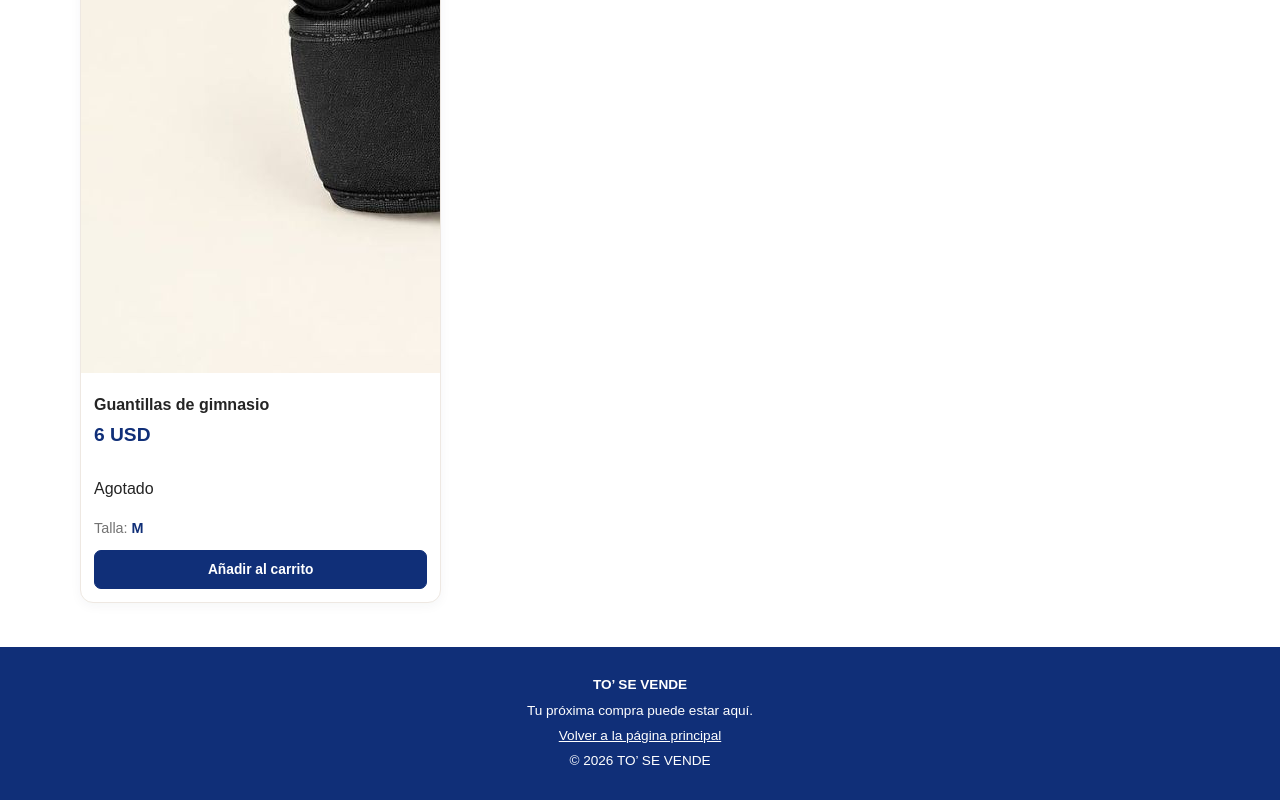
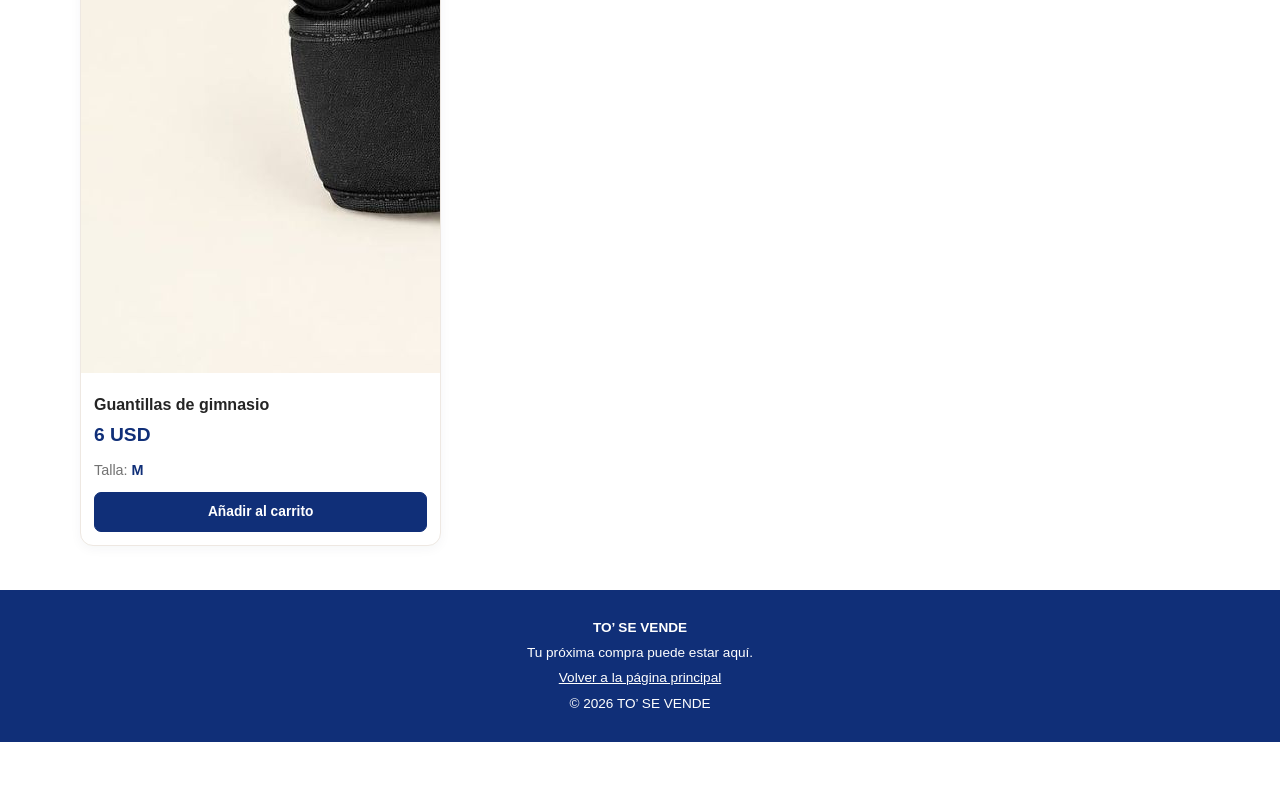
Before and after one commit to tosevende/ventas, a plain HTML site: page categorias/gimnasio.html in a window 1280 px wide. Shown: the part 2273-3073 px from the top of the page. After the commit the page ends 3015 px from the top, so only its background shows below. Drawn offline with Linux system fonts and the light colour scheme.

Commit message:
Update gimnasio.html

```diff
--- a/categorias/gimnasio.html
+++ b/categorias/gimnasio.html
@@ -188,9 +188,7 @@
                             <h3>Guantillas de gimnasio</h3>
 
                             <p class="gym-price">6 USD</p>
-                            <p class="sold-out-status">
-                                Agotado
-                            </p>
+
                             <p class="gym-product-size">
                                 Talla: <strong>M</strong>
                             </p>
@@ -203,6 +201,8 @@
                                 disabled>
                                 Añadir al carrito
                             </button>
+
+
                              <!--
                             <button
                                 type="button"
```
